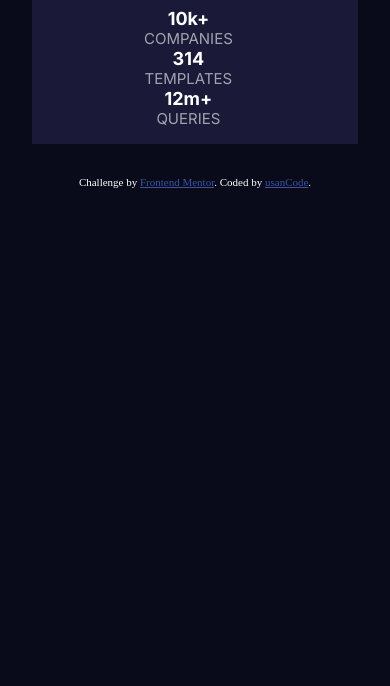
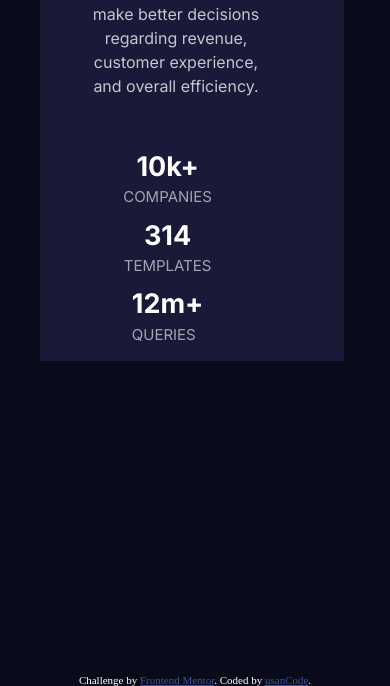
Before and after one commit to usanCode/stats-preview-component-coding, a plain HTML site: page stats-preview-card-component-main/index.html in a window 390 px wide. Shown: the part 737-1423 px from the top of the page. Before the commit the page ends 925 px from the top, so only its background shows below. Drawn offline with Linux system fonts and the light colour scheme.

Commit message:
Add files via upload

```diff
--- a/stats-preview-card-component-main/main.css
+++ b/stats-preview-card-component-main/main.css
@@ -9,8 +9,11 @@ body{
 
     background-color: hsl(233, 47%, 7%) ;
     margin: auto;
-    width:100%;
+    min-height: 100vh;
     color: hsl(0, 0%, 100%);
+    justify-content: center;
+    align-items: center;
+    max-width: 1440px;
 }
 
 
@@ -18,19 +21,28 @@ body{
     display:grid;
     grid-template-columns: 1fr 1fr;
     grid-template-rows: 1fr ;
-    margin:2rem;
+    margin-right: 6%;
+    margin-left:7%;
+    width: 53rem;
+    height:10rem;
+    justify-content:center;
+    margin-top:20%;
+    margin-bottom: 30%;
+
 
 
 }
+
 .left-container {
     grid-column-start:1 ;
     grid-column-end: 2;
     grid-row-start:1 ;
     grid-row-end:2 ;
     background-color: hsl(244, 38%, 16%) ;
+    justify-content: center;
     padding-right: 4rem;
-    padding-top: 2.5rem;
-    padding-left: 1rem;
+    padding-top: 10%;
+    padding-left: 3rem;
     font-family: Inter ;
 
 
@@ -47,8 +59,6 @@ body{
     background-size: cover;
 
 
-
-
 }
 
 img{
@@ -62,12 +72,17 @@ ul {
     list-style-type: none;
     justify-content:space-between;
     padding-left: 0;
-    padding-right: 4rem;
+    padding-top:7% ;
+    padding-bottom: 2rem;
+    text-align: justify;
 
 }
 li{
-    justify-items: left;
+
     display: grid;
+    justify-content:space-evenly;
+
+
 
 }
 .insights{
@@ -96,27 +111,69 @@ li{
 }
 
 
+@media screen and (min-width: 1200px){
 
-@media screen and(max-width:290px) {
+
+    .grid-container{
+        display:grid;
+        grid-template-columns: 1fr 1fr;
+        grid-template-rows: 1fr ;
+        margin-right: 5%;
+        margin-left:10%;
+        width: 53rem;
+        height:10rem;
+        justify-content:center;
+        margin-top:20%;
+        margin-bottom: 30%;
+
+
+
+    }
+
+}
+
+
+
+@media screen  and (max-width:540px) {
+
+
+
+    body{
+
+        background-color: hsl(233, 47%, 7%) ;
+        margin: auto;
+        color: hsl(0, 0%, 100%);
+        justify-content: center;
+
+
+    }
 
 
 .grid-container{
     display:grid;
     grid-template-columns: 95% ;
-    grid-template-rows: 5% 70%;
-    margin:0.5rem;
+    grid-template-rows: 35% 50%;
+    width:20rem;
+    height:75rem;
+    min-height: 100vh;
+    margin-right:2rem;
+    margin-left:2rem;
+    padding-bottom:1rem;
+
 
 
 }
+
 .left-container {
     grid-column-start:1 ;
     grid-column-end: 2;
     grid-row-start:2 ;
     grid-row-end:3 ;
     background-color: hsl(244, 38%, 16%) ;
-    padding-right: 4rem;
-    padding-top: 2.5rem;
-    padding-left:1rem;
+    text-align:center;
+    line-height: 1.5rem;
+
+
 
 
 }
@@ -129,33 +186,42 @@ li{
     background-color: hsl(277, 64%, 61%);
     background-blend-mode:multiply;
     background-image: url(./images/image-header-mobile.jpg);
-
-    background-size:contain;
+    background-size:cover;
     background-repeat:no-repeat;
 }
 
+img{
+    width:5rem;
+    height:5rem;
+
+}
 
 ul {
-    display:table;
+   display:grid;
     list-style-type: none;
-    justify-content:center;
-
-
-
+    vertical-align: middle;
 
 
 }
 li{
-
-    display:table-cell;
-    vertical-align: middle;
-
+   padding-top: 0.5rem;
+   padding-left: 2.2rem;
+   text-align:left;
+   line-height: 1.9rem;
 
 
 }
 
+.high{
+    text-align:center;
+    font-size:27px;
+    font-family: Inter ;
+    font-weight: 700;
+
 }
 
+}
+/*
 
 @media screen and (max-width:540px) {
 
@@ -238,5 +304,4 @@ h1{
     font-weight: 700;
 
 }
-
-}
+*/
```
Also changed, not shown: stats-preview-card-component-main/index.html (+1 -1 lines). Lines whose indentation alone changed are shown as unchanged.
